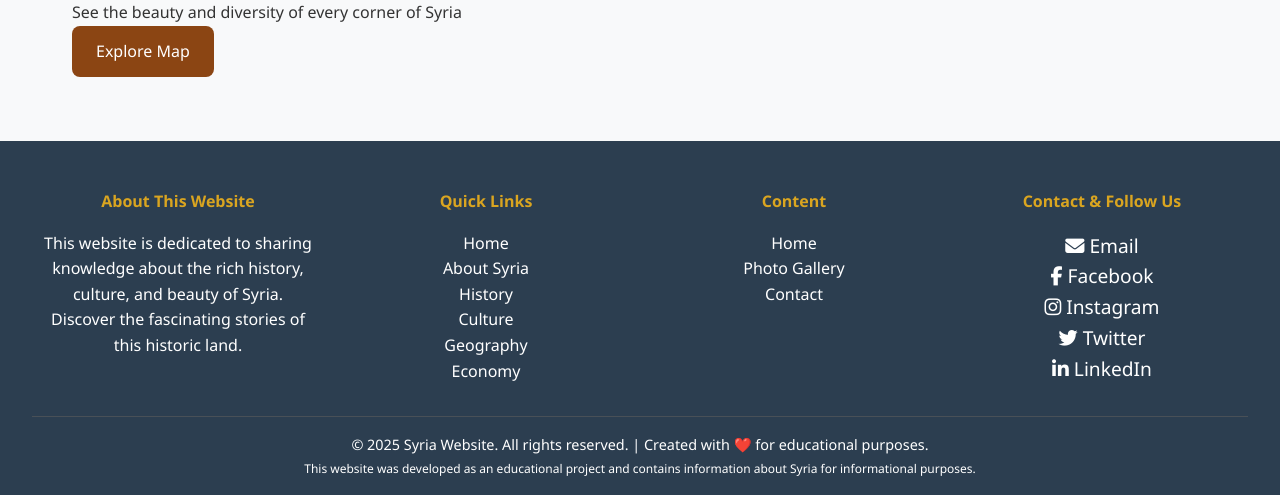
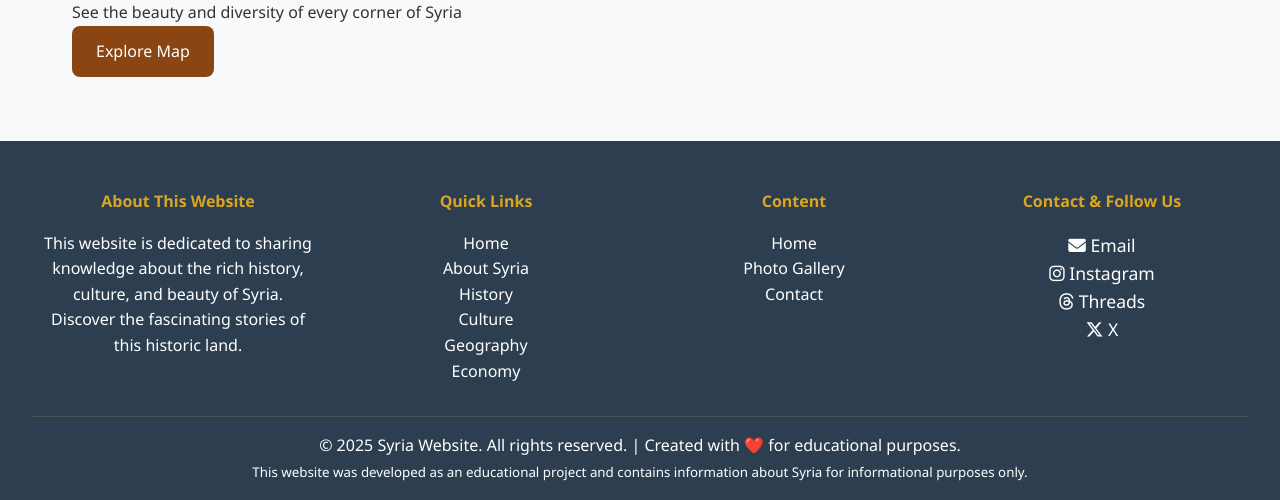
Before and after one commit to samirloul/syrie_website, a PHP site: page /syrie_website/ in a window 1280 px wide. Shown: the part 1931-2431 px from the top of the page. Run offline with PHP 8.4, Linux system fonts and the light colour scheme.

Commit message:
Initial commit: Syridsar

```diff
--- a/syrie_website/contact.php
+++ b/syrie_website/contact.php
@@ -149,7 +149,7 @@ if ($_SERVER['REQUEST_METHOD'] === 'POST') {
 
 <div class="contact-info">
 <h2>Contact Information</h2>
-<p>Email: syriawebsite@gmail.com.com</p>
+<p>Email: abdsam1243@gmail.com</p>
 <p>This site is maintained from The heart. We usually respond within 24 hours.</p>
 <img class="hart" src="https:/"  alt="">
 <img class="https:"  alt="">
--- a/syrie_website/contact_ar.php
+++ b/syrie_website/contact_ar.php
@@ -146,7 +146,7 @@ if ($_SERVER['REQUEST_METHOD'] === 'POST') {
 
 <div class="contact-info">
 <h2>معلومات الاتصال</h2>
-<p>البريد الإلكتروني: syriawebsite@gmail.com</p>
+<p>البريد الإلكتروني: abdsam1243@gmail.com</p>
 <p>يتم إدارة هذا الموقع بكل حب ❤️. نرد عادة خلال 24 ساعة.</p>
 </section>
 </main>
--- a/syrie_website/includes/footer.php
+++ b/syrie_website/includes/footer.php
@@ -10,8 +10,8 @@
 <body>
 
 <footer>
-    <div class="footer-content">
-        <div class="footer-section">
+    <div class="footer-content" >
+        <div class="footer-section" style="flex: 1; min-width: 200px;">
             <h4>About This Website</h4>
             <p>
                 This website is dedicated to sharing knowledge about the rich history, culture, and beauty of Syria.
@@ -19,7 +19,7 @@
             </p>
         </div>
 
-        <div class="footer-section">
+        <div class="footer-section" style="flex: 1; min-width: 150px;">
             <h4>Quick Links</h4>
             <ul style="list-style: none; padding:0;">
                 <li><a href="index.php">Home</a></li>
@@ -31,50 +31,45 @@
             </ul>
         </div>
 
-        <div class="footer-section">
+        <div class="footer-section" style="flex: 1; min-width: 150px;">
             <h4>Content</h4>
             <ul style="list-style: none; padding:0;">
                 <li><a href="index.php">Home</a></li>
-                <li><a href="../syrie_website/gallery.php">Photo Gallery</a></li>
+                <li><a href="gallery.php">Photo Gallery</a></li>
                 <li><a href="contact.php">Contact</a></li>
             </ul>
         </div>
 
-        <div class="footer-section">
+        <div class="footer-section" style="flex: 1; min-width: 200px;">
             <h4>Contact & Follow Us</h4>
-            <ul style="list-style: none; padding:0; font-size: 1.2rem;">
+            <ul style="list-style: none; padding:0; font-size: 1.1rem;">
                 <li>
-                    <a href="mailto:sameerloul2010@gmail.com">
+                    <a href="mailto:abdsam1243@gmail.com">
                         <i class="fas fa-envelope"></i> Email
                     </a>
                 </li>
                 <li>
-                    <a href="https://www.facebook.com/yourpage" target="_blank">
-                        <i class="fab fa-facebook-f"></i> Facebook
-                    </a>
-                </li>
-                <li>
-                    <a href="https://www.instagram.com/yourprofile" target="_blank">
+                    <a href="https://www.instagram.com/syria_website?igsh=NmE3am53MnplZTYz&utm_source=qr" target="_blank">
                         <i class="fab fa-instagram"></i> Instagram
                     </a>
                 </li>
                 <li>
-                    <a href="https://www.twitter.com/yourhandle" target="_blank">
-                        <i class="fab fa-twitter"></i> Twitter
+                    <a href="https://www.threads.net/@syria_website?igshid=NTc4MTIwNjQ2YQ==" target="_blank">
+                        <i class="fab fa-threads"></i> Threads
                     </a>
                 </li>
                 <li>
-                    <a href="https://www.linkedin.com/in/yourprofile" target="_blank">
-                        <i class="fab fa-linkedin-in"></i> LinkedIn
+                    <a href="https://x.com/syria_website?s=21&t=bnMxjOyqb9toPcG8qy4K4A" target="_blank">
+                        <i class="fab fa-x-twitter"></i> X
                     </a>
                 </li>
             </ul>
         </div>
     </div>
 
-    <div class="footer-bottom" style="margin-top: 1rem; text-align: center; font-size: 0.9rem;">
+    <div class="footer-bottom">
         <p>&copy; <?php echo date('Y'); ?> Syria Website. All rights reserved. | Created with ❤️ for educational purposes.</p>
-        <p><small>This website was developed as an educational project and contains information about Syria for informational purposes.</small></p>
+        <p><small>This website was developed as an educational project and contains information about Syria for informational purposes only.</small></p>
     </div>
 </footer>
 
```
Also changed, not shown: syrie_website/includes/footer_ar.php (+12 -17 lines).
